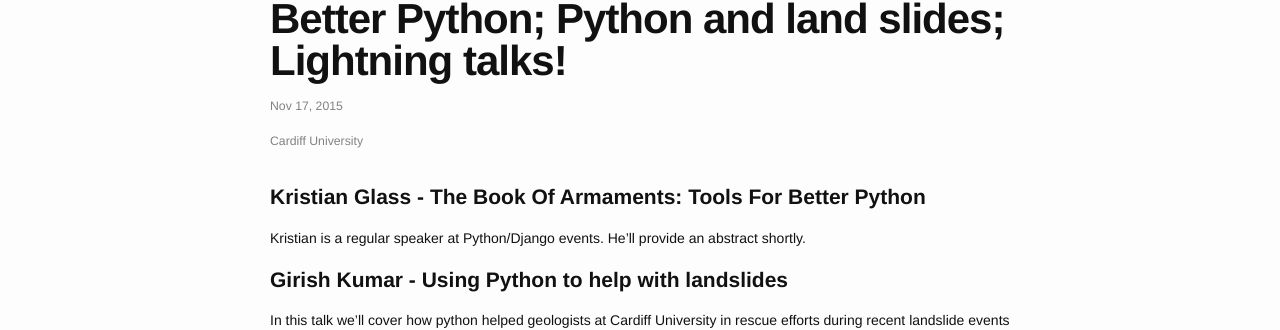
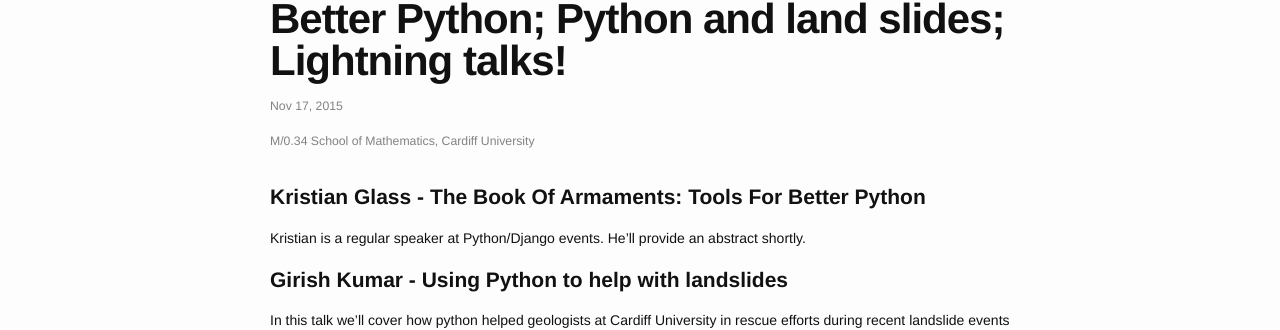
Before and after one commit to PyDiff/PyDiff.github.io, a Jekyll site: the page built from _events/2015-11-10.md, in a window 1280 px wide. Shown: the part 136-466 px from the top of the page. Built offline with Jekyll 4.4.1, drawn with Linux system fonts in a browser that asks for light colours.

Commit message:
Update 2015-11-10.md

```diff
--- a/_events/2015-11-10.md
+++ b/_events/2015-11-10.md
@@ -4,7 +4,7 @@
 Lightning talks!"
 date:   2015-11-17
 time:   "19:00"
-venue:  "Cardiff University"
+venue:  "M/0.34 School of Mathematics, Cardiff University"
 ---
 
 # Kristian Glass - The Book Of Armaments: Tools For Better Python
```
